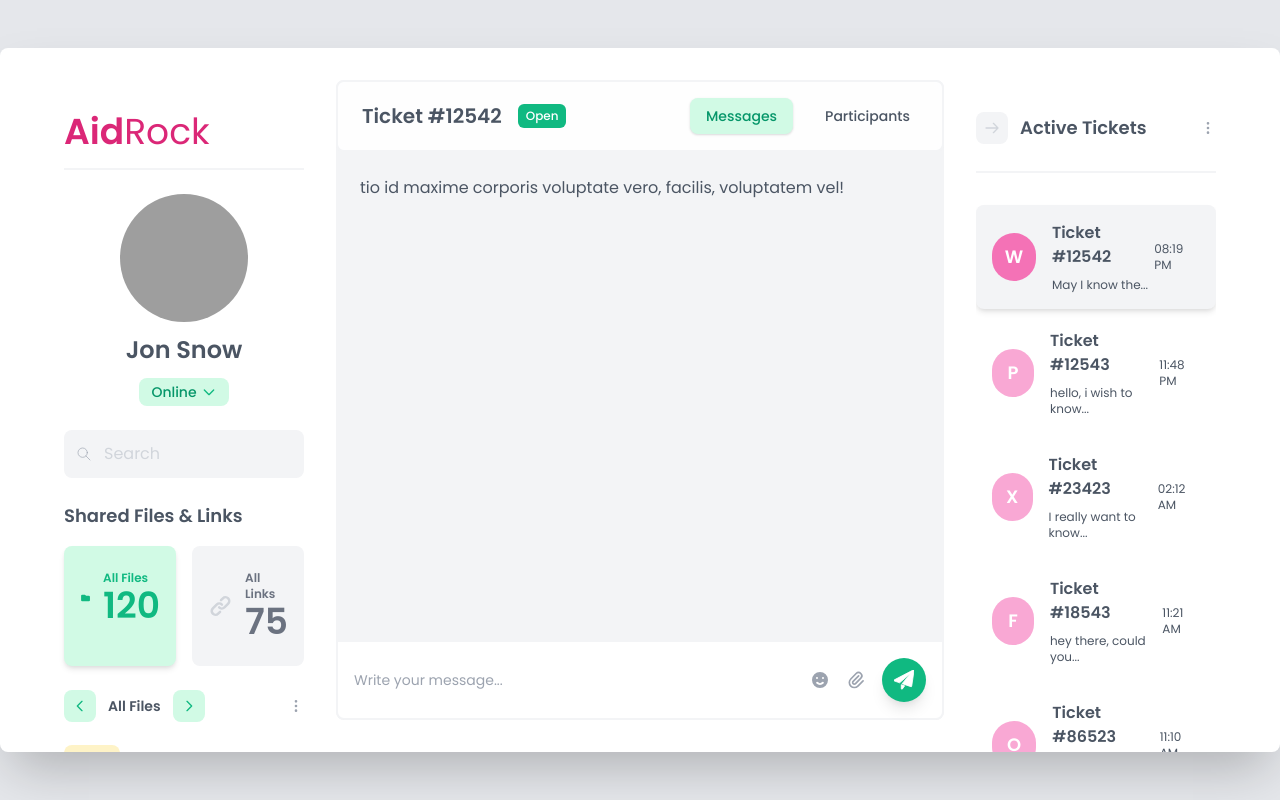
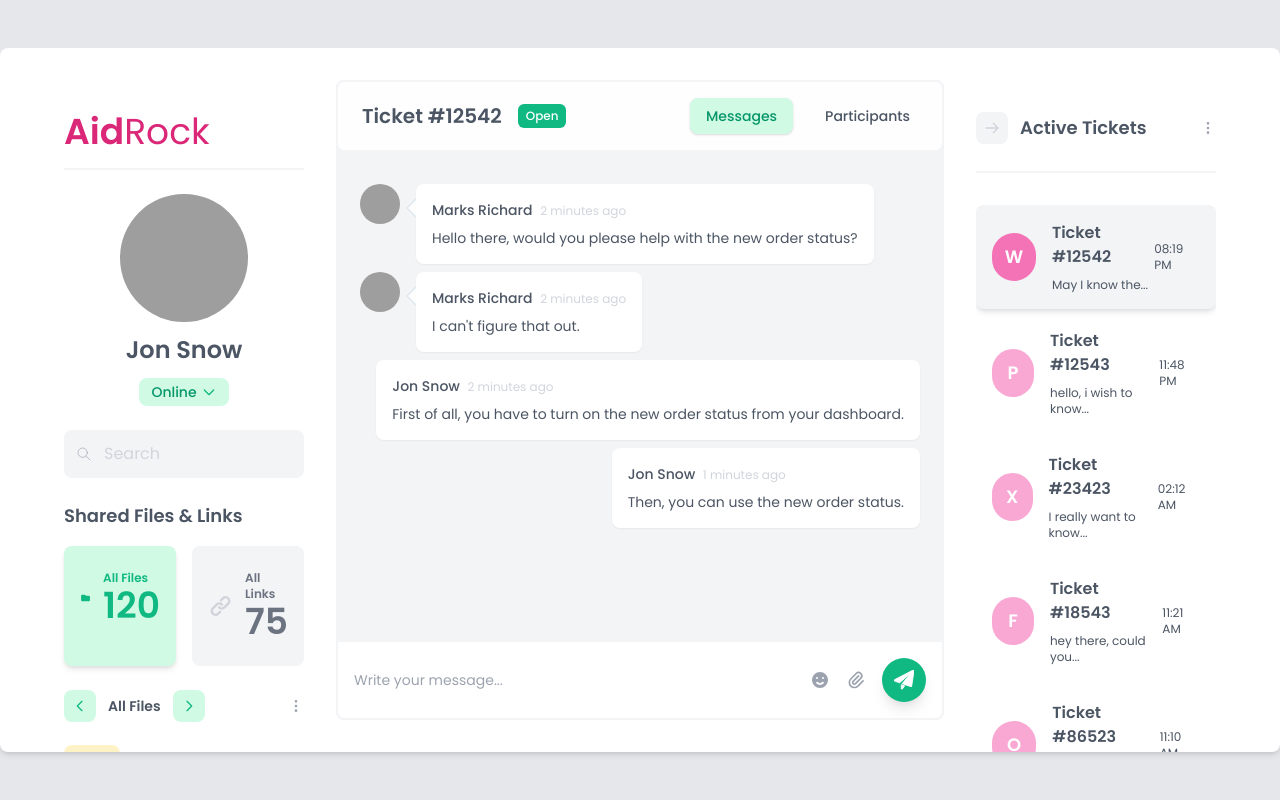
Before and after one commit to xaviranik/aidrock, a Vue app: page / in a window 1280 px wide. Built offline with nearby package versions, Linux system fonts and the light colour scheme; grey boxes are pictures that could not be loaded.

Commit message:
add: chat message

```diff
--- a/src/App.vue
+++ b/src/App.vue
@@ -1,7 +1,7 @@
 <template>
   <div class="flex h-screen bg-gray-200 text-gray-600" id="app">
     <div
-      class="flex overflow-hidden bg-white container my-12 m-auto rounded-lg p-8 shadow-2xl"
+      class="flex overflow-hidden bg-white container my-12 m-auto rounded-lg p-8 shadow-md"
     >
       <div class="w-1/4 p-8">
         <Sidebar />
--- a/src/components/ChatWindow.vue
+++ b/src/components/ChatWindow.vue
@@ -1,7 +1,7 @@
 <template>
   <div class="h-full relative">
     <div
-      class="absolute top-0 left-0 w-full rounded-lg bg-white bg-opacity-90 backdrop-filter backdrop-blur-sm border-2 border-gray-100 py-4 px-4"
+      class="absolute z-20 top-0 left-0 w-full rounded-lg bg-white bg-opacity-90 backdrop-filter backdrop-blur-sm border-2 border-gray-100 py-4 px-4"
     >
       <div class="flex items-center justify-between text-sm font-medium">
         <div class="flex items-center ml-2">
@@ -21,7 +21,67 @@
       </div>
     </div>
     <div class="h-full rounded-lg px-6 overflow-y-auto pt-24">
-      tio id maxime corporis voluptate vero, facilis, voluptatem vel!
+      <div>
+        <div class="text-sm flex mt-2">
+          <img class="h-10 rounded-full" src="https://i.pravatar.cc/150?u=23" />
+          <div
+            class="relative bg-white shadow-sm rounded-lg p-4 speech-bubble left ml-4"
+          >
+            <p class="font-medium">
+              Marks Richard
+              <span class="text-xs text-gray-300 ml-1 font-light"
+                >2 minutes ago</span
+              >
+            </p>
+            <blockquote class="text-sm mt-2">
+              Hello there, would you please help with the new order status?
+            </blockquote>
+          </div>
+        </div>
+        <div class="text-sm flex mt-2">
+          <img class="h-10 rounded-full" src="https://i.pravatar.cc/150?u=23" />
+          <div
+            class="relative bg-white shadow-sm rounded-lg p-4 speech-bubble left ml-4"
+          >
+            <p class="font-medium">
+              Marks Richard
+              <span class="text-xs text-gray-300 ml-1 font-light"
+                >2 minutes ago</span
+              >
+            </p>
+            <blockquote class="text-sm mt-2">
+              I can't figure that out.
+            </blockquote>
+          </div>
+        </div>
+        <div class="text-sm flex justify-end mt-2">
+          <div class="relative bg-white shadow-sm rounded-lg p-4 ml-4">
+            <p class="font-medium">
+              Jon Snow
+              <span class="text-xs text-gray-300 ml-1 font-light"
+                >2 minutes ago</span
+              >
+            </p>
+            <blockquote class="text-sm mt-2">
+              First of all, you have to turn on the new order status from your
+              dashboard.
+            </blockquote>
+          </div>
+        </div>
+        <div class="text-sm flex justify-end mt-2">
+          <div class="relative bg-white shadow-sm rounded-lg p-4 ml-4">
+            <p class="font-medium">
+              Jon Snow
+              <span class="text-xs text-gray-300 ml-1 font-light"
+                >1 minutes ago</span
+              >
+            </p>
+            <blockquote class="text-sm mt-2">
+              Then, you can use the new order status.
+            </blockquote>
+          </div>
+        </div>
+      </div>
     </div>
     <div
       class="absolute bottom-0 mr-4 left-0 w-full rounded-b-lg bg-white border-2 border-gray-100 py-4 px-4"
@@ -85,4 +145,29 @@
 export default {};
 </script>
 
-<style></style>
+<style>
+.speech-bubble.left:after,
+.speech-bubble.left:before {
+  content: "";
+  display: block;
+  position: absolute;
+}
+.speech-bubble.left:after {
+  top: 16px;
+}
+.speech-bubble.left:before {
+  top: 14px;
+}
+.speech-bubble.left:after {
+  border: 8px solid transparent;
+  border-right: 8px solid #fdfdfe;
+  left: -8px;
+  border-left: none;
+}
+.speech-bubble.left:before {
+  border: 10px solid transparent;
+  border-right: 10px solid #e0e8ed;
+  left: -10px;
+  border-left: none;
+}
+</style>
```
